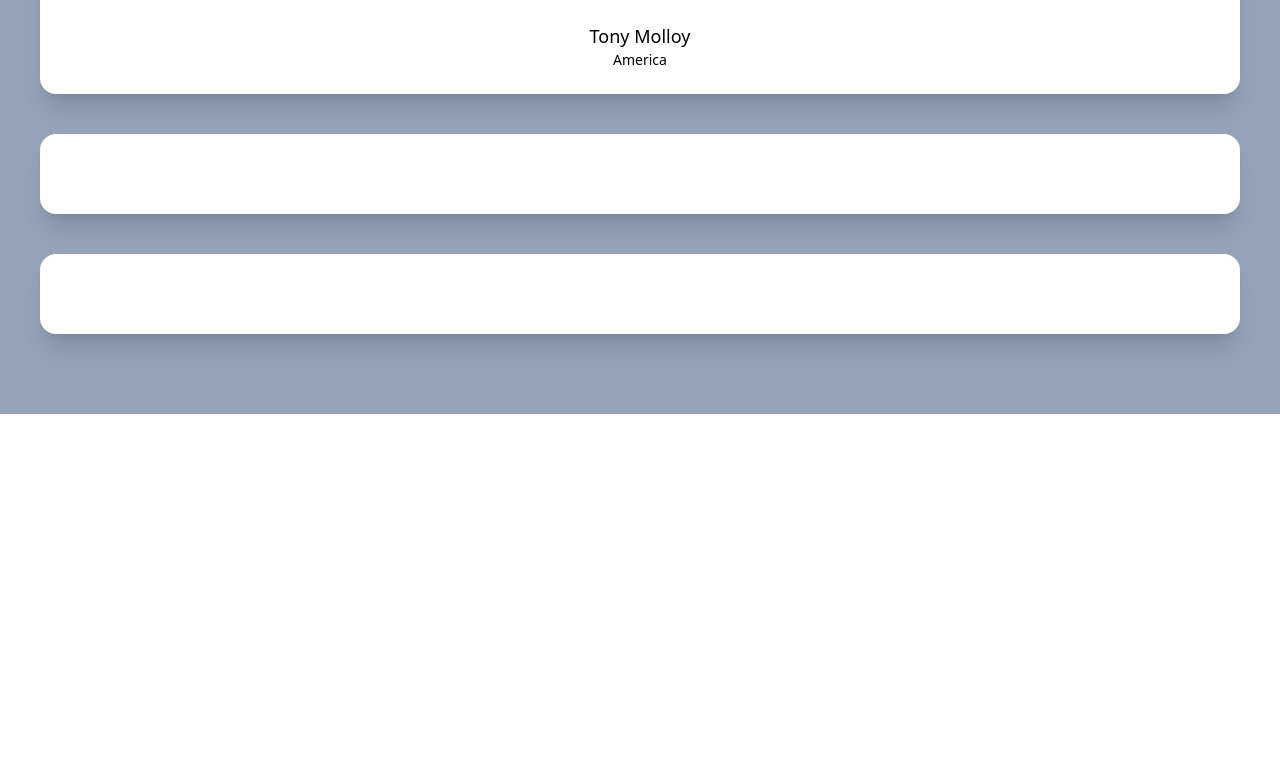
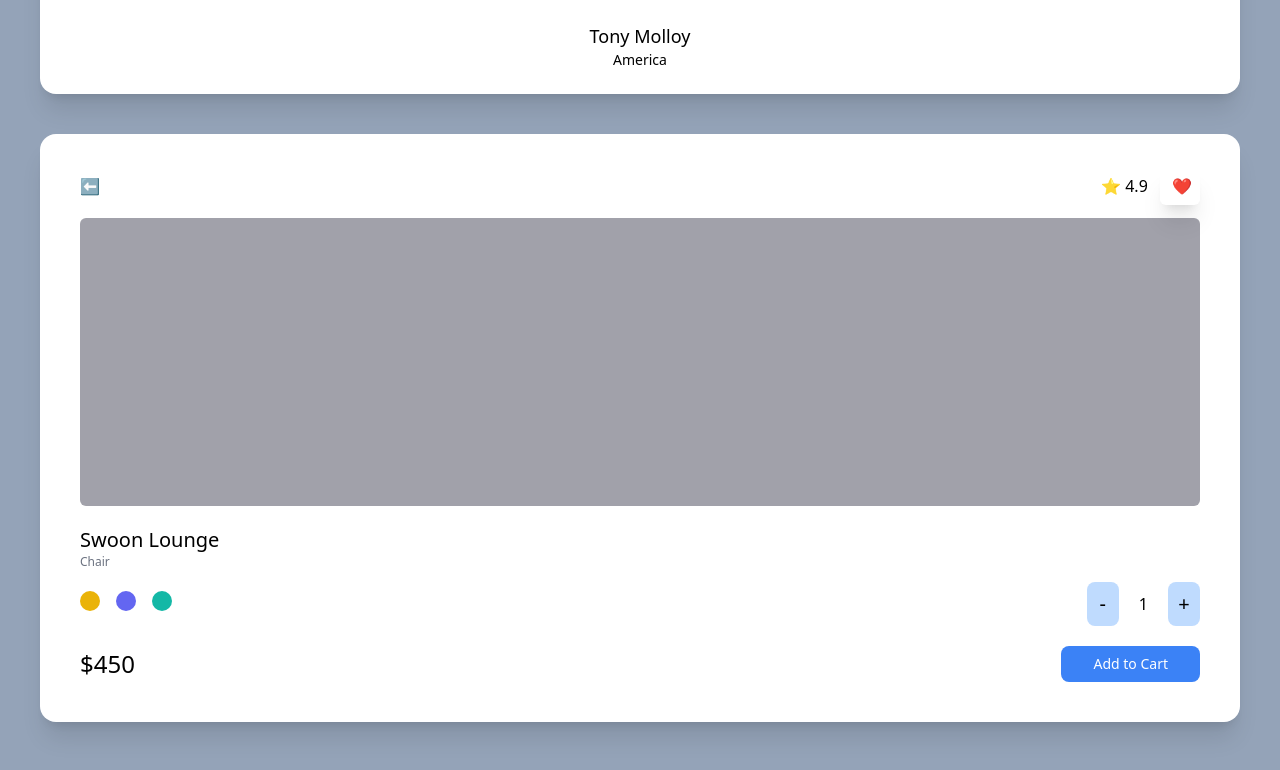
Before and after one commit to Hyeonji-Ahn/summer, a Next.js app: page / in a window 1280 px wide. Shown: the part 512-1282 px from the top of the page. Before the commit the page ends 926 px from the top, so only its background shows below. Built offline with nearby package versions, Linux system fonts and the light colour scheme.

Commit message:
modified:   pages/index.tsx

```diff
--- a/pages/index.tsx
+++ b/pages/index.tsx
@@ -5,7 +5,7 @@
 
 const Home: NextPage = () => {
   return (
-    <div className="bg-slate-400 py-20 px-10 grid gap-10">
+    <div className="bg-slate-400 py-20 px-10 grid gap-10 min-h-screen">
       <div className="bg-white p-6 rounded-2xl shadow-xl">
         <span className="font-semibold text-3xl">Select Item</span>
         <div className="flex justify-between">
@@ -20,7 +20,8 @@
           <span>Total</span>
           <span className= "font-semibold">$40</span>
         </div>
-        <div className="mt-5 bg-blue-500 text-white p-3 text-center rounded-xl w-2/4 mx-auto">Check Out</div>
+        <button className="mt-5 bg-blue-500 text-white p-3 text-center rounded-xl w-2/4
+        mx-auto hover:bg-teal-500 active:bg-yellow-500 focus:bg-red-500">Check Out</button>
       </div>
       <div className="bg-white overflow-hidden rounded-2xl shadow-xl">
         <div className="bg-blue-500 p-6 pb-14">
@@ -44,8 +45,36 @@
           </div>
         </div>
       </div>
-      <div className="bg-white p-10 rounded-2xl shadow-xl"></div>
-      <div className="bg-white p-10 rounded-2xl shadow-xl"></div>
+      <div className="bg-white p-10 rounded-2xl shadow-xl">
+        <div className="flex mb-5 justify-between items-center">
+          <span>⬅</span>
+          <div className="space-x-3">
+            <span>⭐ 4.9</span>
+            <span className="shadow-xl p-2 rounded-md"> ❤️</span>
+          </div>
+        </div>
+        <div className="bg-zinc-400 h-72 mb-5 rounded-md" />
+        <div className="flex flex-col">
+          <span className="font-medium text-xl">Swoon Lounge</span>
+          <span className="text-xs text-gray-500">Chair</span>
+          <div className="mt-3 mb-5 flex justify-between items-center">
+            <div className="space-x-4">
+              <button className="w-5 h-5 rounded-full bg-yellow-500 focus:ring-2 transition focus:bg-opacity-50 ring-offset-2 ring-yellow-500"/>
+              <button className="w-5 h-5 rounded-full bg-indigo-500 focus:ring-2 transition focus:bg-opacity-50 ring-offset-2 ring-indigo-500"/>
+              <button className="w-5 h-5 rounded-full bg-teal-500 focus:ring-2 transition focus:bg-opacity-50 ring-offset-2 ring-teal-500"/>
+            </div>
+            <div className="flex items-center space-x-5">
+              <button className= "p-2 bg-blue-200 flex justify-center items-center aspect-square w-8 text-xl rounded-lg"> - </button>
+              <span> 1 </span>
+              <button className= "p-2 bg-blue-200 flex justify-center items-center aspect-square w-8 text-xl rounded-lg">  + </button>
+            </div>
+          </div>
+          <div className="flex justify-between items-center">
+            <span className="font-medium text-2xl"> $450 </span>
+            <button className="bg-blue-500 py-2 px-8 text-center text-sm  text-white rounded-lg "> Add to Cart</button>
+          </div>
+        </div>
+      </div>
     </div>
   );
 };
```
